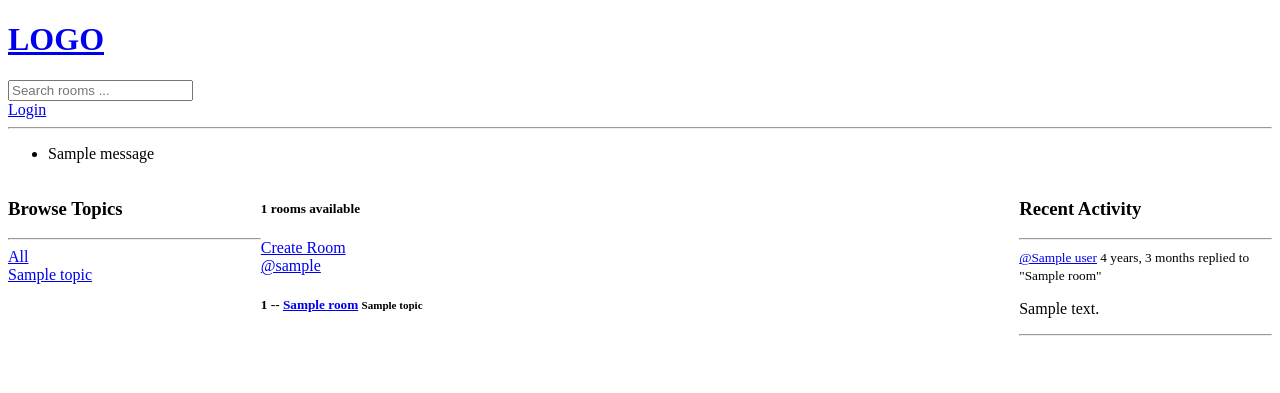
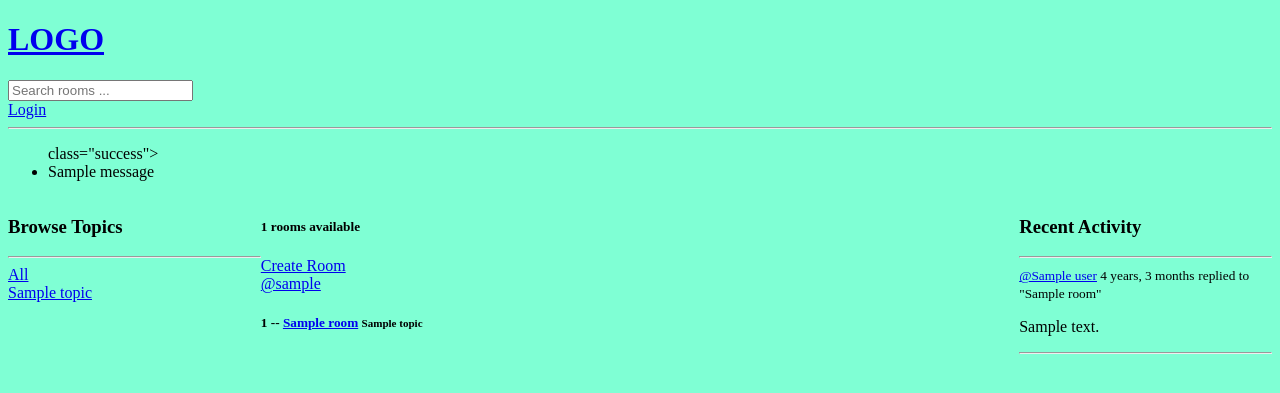
Before and after one commit to bqfan/StudyBuddy, a Django app: template base/templates/base/home.html in a window 1280 px wide. Shown: the top 393 px of the page. Run offline with Django 3.2, Linux system fonts and the light colour scheme; the template is opened without the code that fills it: most values are stand-ins (such as "Sample title", 1, 10 or a date in 2020); one stand-in notice (Sample message) is shown.

Commit message:
add Static Files.

```diff
--- a/base/forms.py
+++ b/base/forms.py
@@ -6,3 +6,4 @@ class RoomForm(ModelForm):
     class Meta:
         model = Room
         fields = "__all__"
+        exclude = ["host", "participants"]
--- a/base/templates/base/feed_component.html
+++ b/base/templates/base/feed_component.html
@@ -1,10 +1,10 @@
 <div>
     {% for room in rooms %}
         <div>
-            {% comment %} {% if request.user == room.host %}
+            {% if request.user == room.host %}
                 <a href="{% url 'update-room' room.id %}">Edit</a>
                 <a href="{% url 'delete-room' room.id %}">Delete</a>
-            {% endif %} {% endcomment %}
+            {% endif %}
             <a href="{% url 'user-profile' room.host.id %}">@{{room.host.username}}</a>
             <h5>{{room.id}} -- <a href="{% url 'room' room.id %}">{{room.name}}</a>
             <small>{{room.topic.name}}</small>
--- a/base/views.py
+++ b/base/views.py
@@ -110,7 +110,10 @@ def createRoom(request):
     if request.method == "POST":
         form = RoomForm(request.POST)
         if form.is_valid():
-            form.save()
+            room = form.save(commit=False)
+            room.host = request.user
+            room.save()
+
             return redirect("home")
 
     context = {"form": form}
--- /dev/null
+++ b/static/styles/main.css
@@ -0,0 +1,3 @@
+body {
+    background-color: aquamarine;
+}
--- a/studybuddy/settings.py
+++ b/studybuddy/settings.py
@@ -119,7 +119,11 @@ USE_TZ = True
 # https://docs.djangoproject.com/en/5.0/howto/static-files/
 
 STATIC_URL = "static/"
+STATICFILES_DIRS = [
+    BASE_DIR / "static"
+]
 
+# STATIC_ROOT =
 # Default primary key field type
 # https://docs.djangoproject.com/en/5.0/ref/settings/#default-auto-field
 
--- a/templates/main.html
+++ b/templates/main.html
@@ -1,11 +1,14 @@
 <!DOCTYPE html>
+{% load static %}
 <html lang="en">
 
 <head>
     <meta charset="UTF-8" />
     <meta http-equiv="X-UA-Compatible" content="IE=edge" />
     <meta name="viewport" content="width=device-width, initial-scale=1.0" />
+    {% comment %} <link rel="shortcut icon" href="assets/favicon.ico" type="image/x-icon" /> {% endcomment %}
     <link rel="shortcut icon" href="assets/favicon.ico" type="image/x-icon" />
+    <link rel="stylesheet" href="{% static 'styles/main.css' %}" />
     <title>StudyBuddy - Find study partners around the world!</title>
 </head>
 
@@ -15,7 +18,8 @@
     {% if messages %}
     <ul class="messages">
         {% for message in messages %}
-        <li{% if message.tags %} class="{{ message.tags }}"{% endif %}>{{ message }}</li>
+        {% if message.tags %} class="{{ message.tags }}"{% endif %}>
+            <li>{{ message }}</li>
         {% endfor %}
     </ul>
     {% endif %}
```
Also changed, not shown: static/images/code_smells4.jpg (added).
